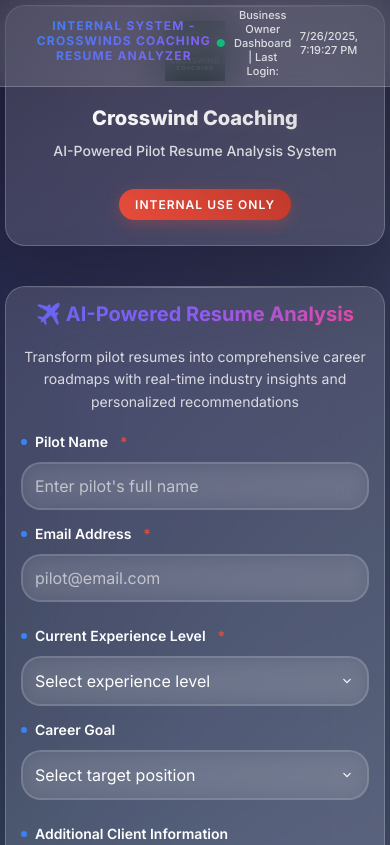
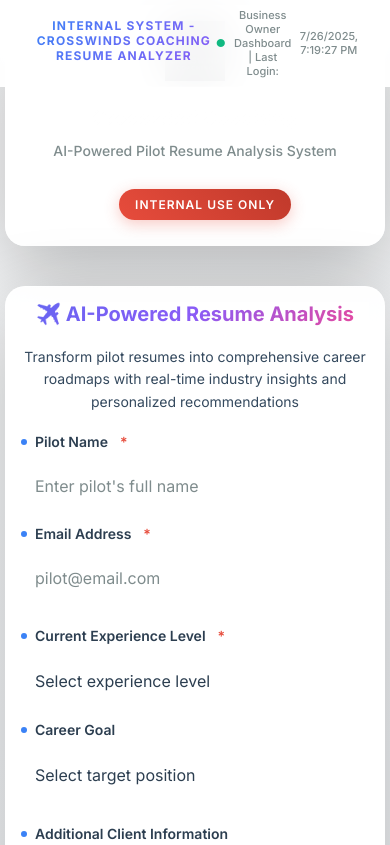
Before and after one commit to MikeMyersCo/appAnalyze, a plain HTML site: page index.html in a window 390 px wide. Shown: the top 845 px of the page. Drawn offline with nearby package versions, Linux system fonts and the light colour scheme.

Commit message:
fixed mobile text

```diff
--- a/index.html
+++ b/index.html
@@ -1256,6 +1256,63 @@
                 color: #ffffff !important;
                 background: #3498db !important;
                 font-weight: bold !important;
+            }
+
+            /* Fix CSS variables for mobile text visibility */
+            :root {
+                --text-primary: #2c3e50 !important;
+                --text-secondary: #34495e !important;
+                --text-muted: #7f8c8d !important;
+                --glass-bg: rgba(255, 255, 255, 0.95) !important;
+                --glass-bg-dark: rgba(255, 255, 255, 0.9) !important;
+            }
+
+            /* Override body background for better mobile contrast */
+            body {
+                background: linear-gradient(135deg, #f8f9fa 0%, #e9ecef 100%) !important;
+            }
+
+            /* Fix admin header colors */
+            .admin-header {
+                background: rgba(255, 255, 255, 0.95) !important;
+                color: #2c3e50 !important;
+            }
+
+            .admin-title {
+                color: #2c3e50 !important;
+            }
+
+            .admin-user {
+                color: #7f8c8d !important;
+            }
+
+            /* Fix main content areas */
+            .company-name {
+                color: #2c3e50 !important;
+            }
+
+            .subtitle {
+                color: #7f8c8d !important;
+            }
+
+            /* Override inline styles for main headings */
+            h2[style*="color: var(--text-primary)"] {
+                color: #2c3e50 !important;
+            }
+
+            p[style*="color: var(--text-secondary)"] {
+                color: #34495e !important;
+            }
+
+            /* Fix glassmorphism elements */
+            .main-content {
+                background: rgba(255, 255, 255, 0.95) !important;
+                color: #2c3e50 !important;
+            }
+
+            .upload-form {
+                background: rgba(255, 255, 255, 0.95) !important;
+                color: #2c3e50 !important;
             }
         }
     </style>
```
